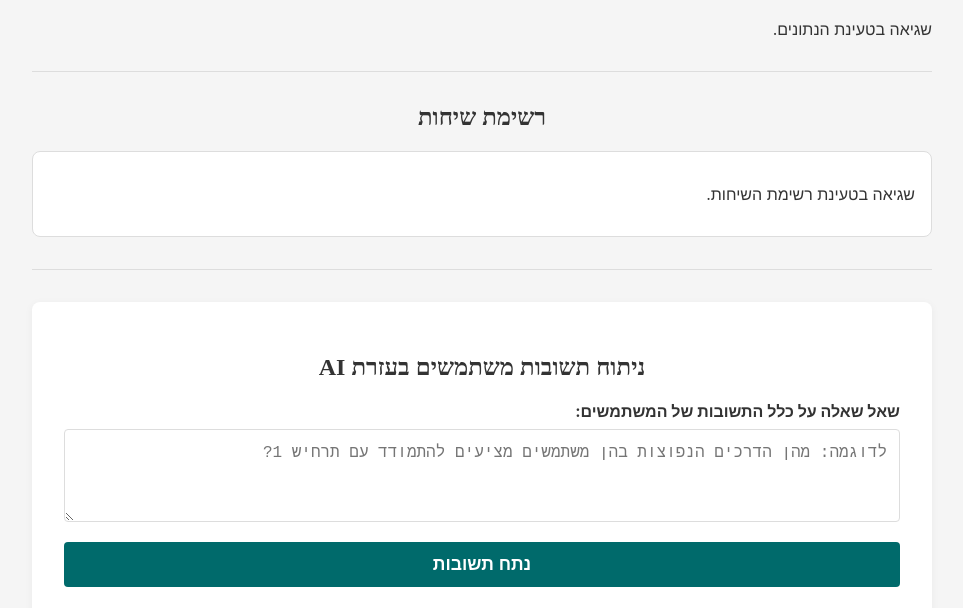
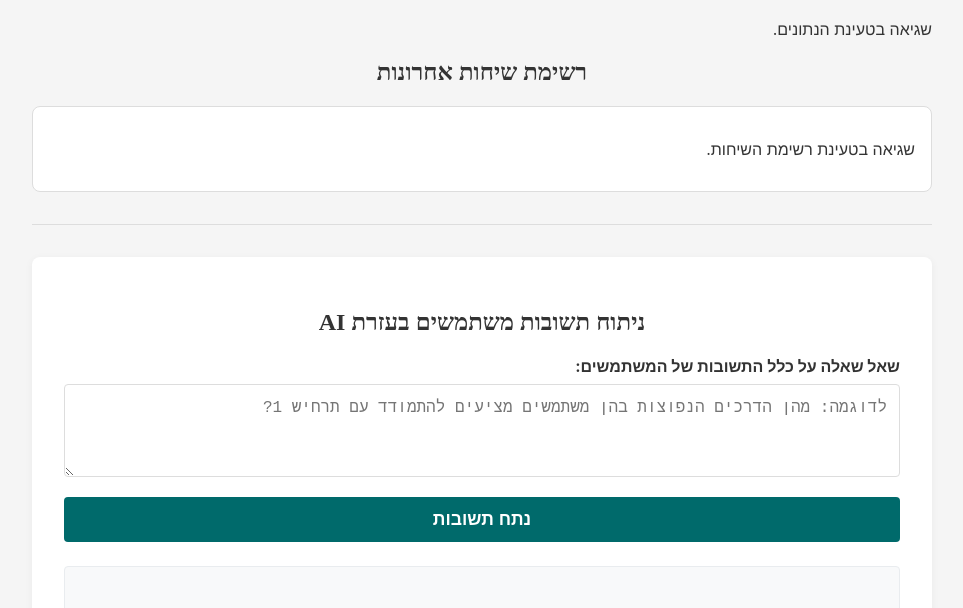
Before and after one commit to uditze/diversity-bot-dashboard, a plain HTML site: page frontend/index.html in a window 1280 px wide. Shown: the part 77-685 px from the top of the page, without its empty margins (158-1121 px from the left). Drawn offline with Linux system fonts and the light colour scheme; no server answers.

Commit message:
Update index.html

```diff
--- a/frontend/index.html
+++ b/frontend/index.html
@@ -9,15 +9,16 @@
 <body>
   <h1>דשבורד ניתוח נתונים</h1>
 
-  <div id="metrics-container">
-    <p>טוען נתונים...</p>
-  </div>
-
-  <hr>
-
-  <h2>רשימת שיחות</h2>
-  <div id="sessions-list-container">
-    <p>טוען רשימת שיחות...</p>
+  <div class="dashboard-grid">
+    <div id="metrics-container" class="grid-item">
+      <p>טוען נתונים...</p>
+    </div>
+    <div id="sessions-wrapper" class="grid-item">
+      <h2>רשימת שיחות אחרונות</h2>
+      <div id="sessions-list-container">
+        <p>טוען רשימת שיחות...</p>
+      </div>
+    </div>
   </div>
 
   <hr>
```
